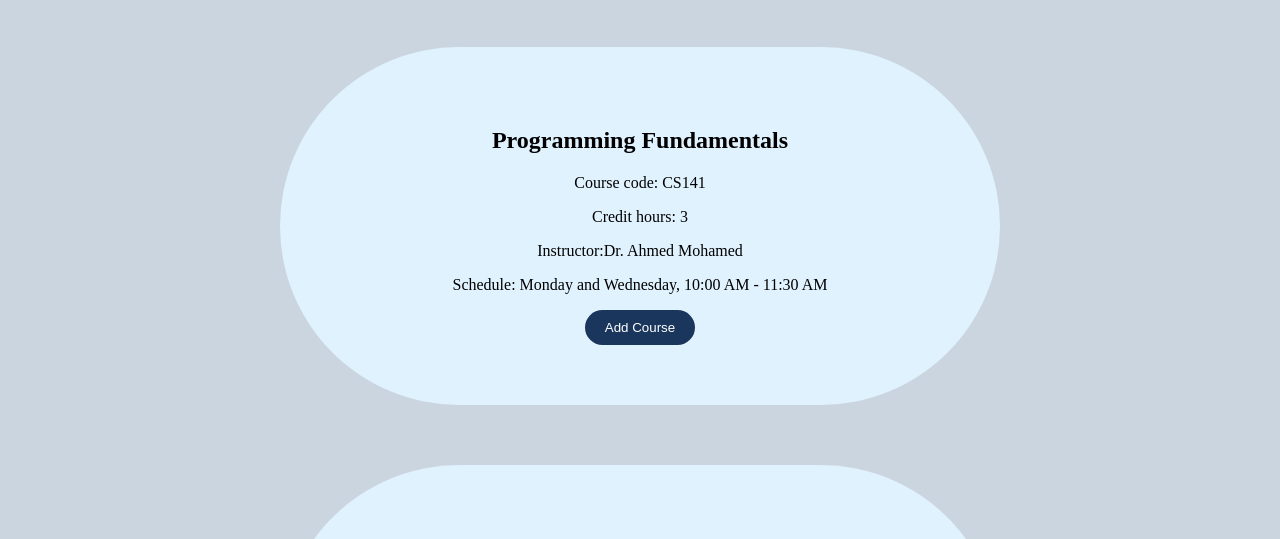
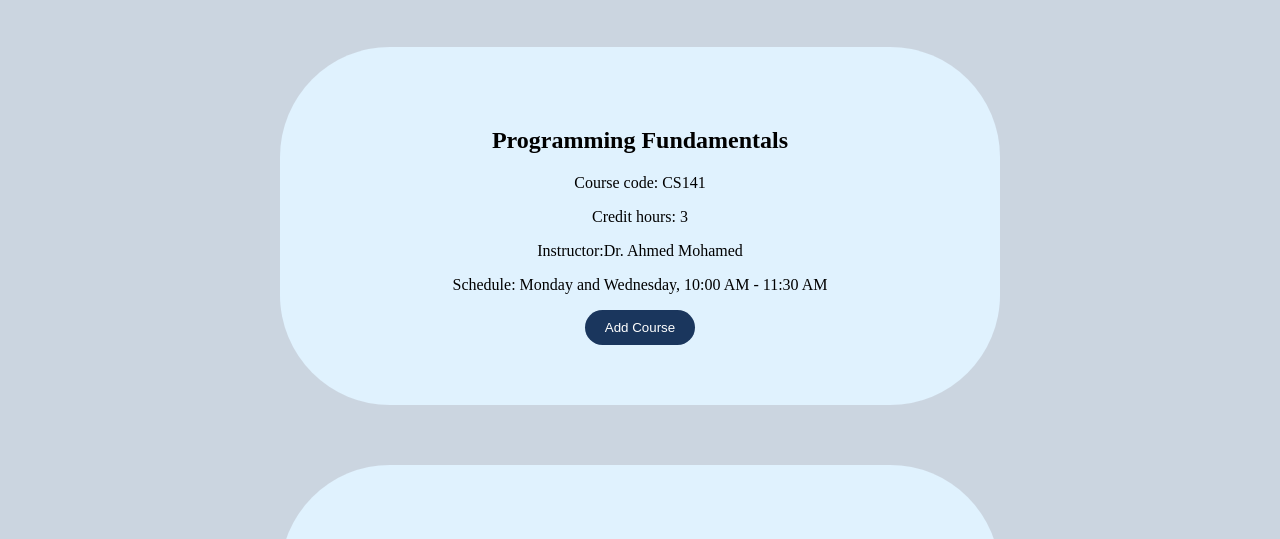
Before and after one commit to Acerbus-cs/IT-Project, a plain HTML site: page Add a Course.html in a window 1280 px wide. Shown: the part 204-743 px from the top of the page. Drawn offline with Linux system fonts and the light colour scheme.

Commit message:
editing: Project css.css

```diff
--- a/Project css.css
+++ b/Project css.css
@@ -167,7 +167,7 @@ h1   {
 
   background-color: #e0f2fe ;
   padding: clamp(15px, 5%, 60px);
-  border-radius: 1110px;
+  border-radius: 110px;
   max-width: 600px;
   margin: 50px auto;
   text-align: center;
```
